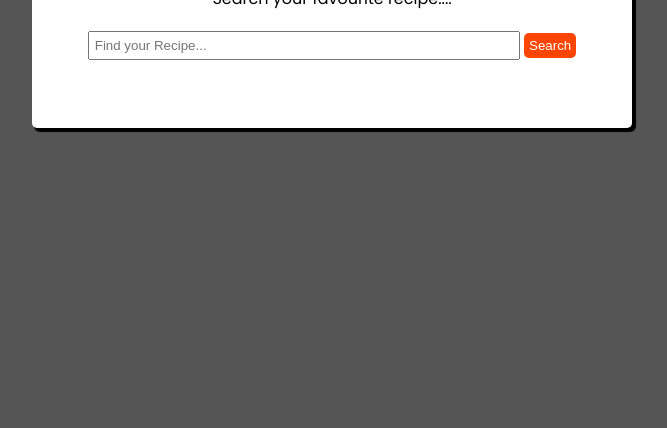
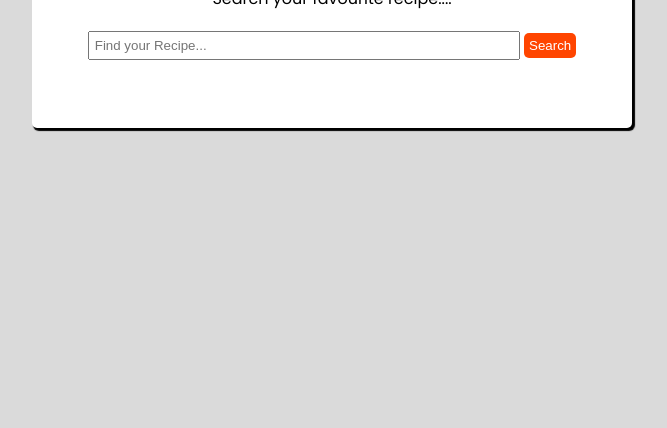
Before and after one commit to ziauddeen028-ZIA/Recipe-finder, a plain HTML site: page index.html in a window 1280 px wide. Shown: the part 372-800 px from the top of the page, without its empty margins (308-975 px from the left). Drawn offline with Linux system fonts and the light colour scheme.

Commit message:
Background Changed

```diff
--- a/style.css
+++ b/style.css
@@ -8,7 +8,7 @@
 
 
 body {
-    background-color: #555555;
+    background-color: #dadada;
     text-align: center;
     display: flex;
     justify-content: center;
@@ -25,7 +25,7 @@ body {
     margin: 20px;
     padding: 10px;
     border-radius: 5px;
-    box-shadow: 3px 3px 1px 1px rgb(0, 0, 0);
+    box-shadow: 2px 2px 1px 1px rgb(0, 0, 0);
 }
 
 .search {
```
